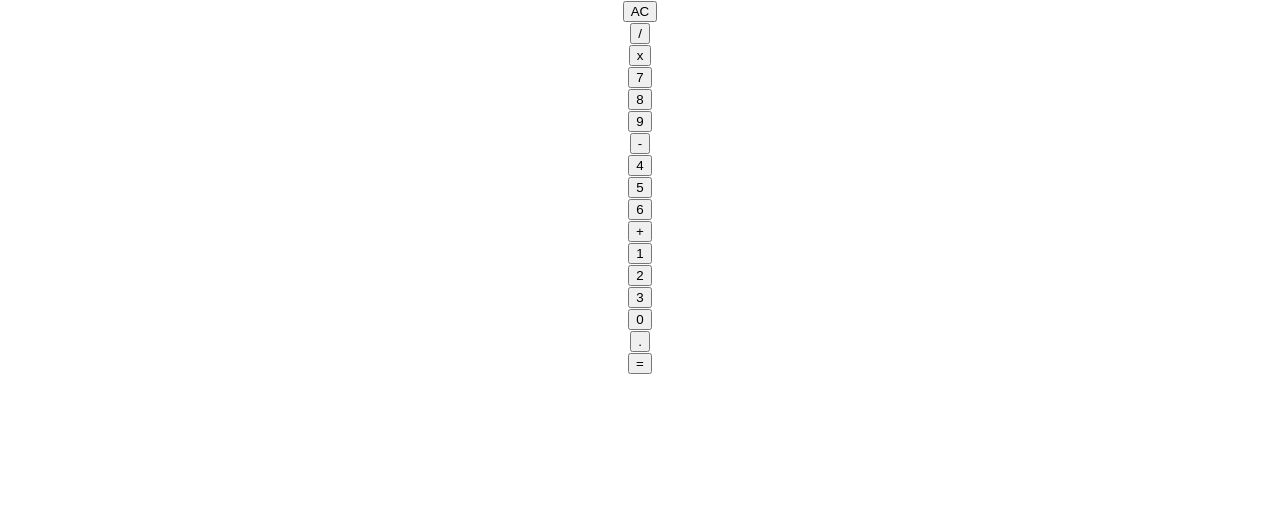
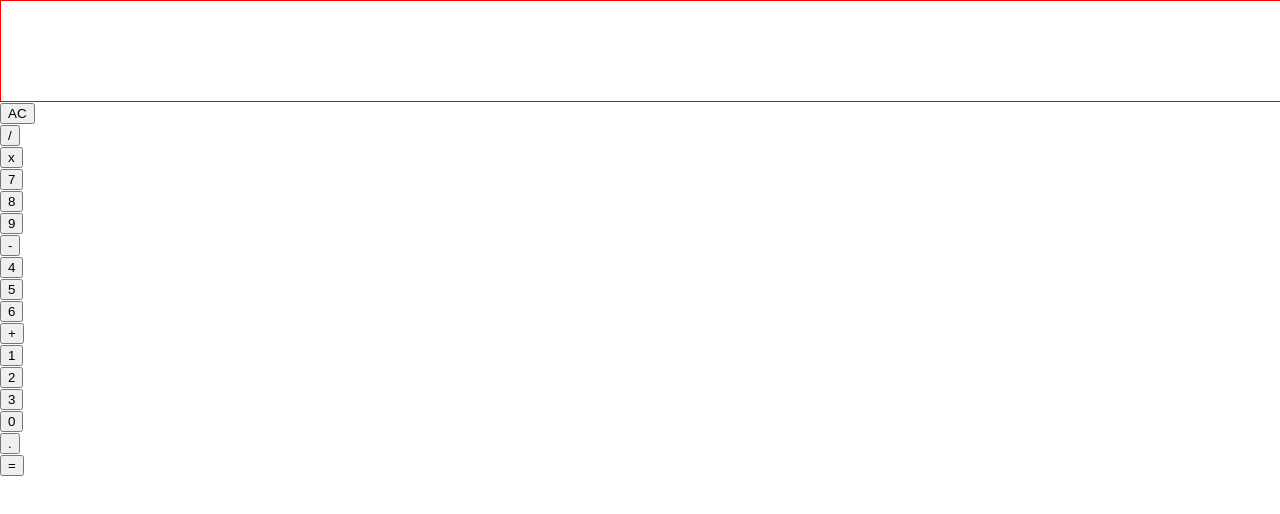
Before and after one commit to danielhcalhoun/react-calculator, a React (Create React App) app: page / in a window 1280 px wide. Shown: the top 514 px of the page. Built offline with nearby package versions, Linux system fonts and the light colour scheme.

Commit message:
map state to props in display component

```diff
--- a/src/App.css
+++ b/src/App.css
@@ -1,32 +1,5 @@
-.App {
-  text-align: center;
+#display {
+  border: 1px solid red;
+  height: 100px;
+  width: 100%;
 }
-
-.App-logo {
-  animation: App-logo-spin infinite 20s linear;
-  height: 40vmin;
-}
-
-.App-header {
-  background-color: #282c34;
-  min-height: 100vh;
-  display: flex;
-  flex-direction: column;
-  align-items: center;
-  justify-content: center;
-  font-size: calc(10px + 2vmin);
-  color: white;
-}
-
-.App-link {
-  color: #61dafb;
-}
-
-@keyframes App-logo-spin {
-  from {
-    transform: rotate(0deg);
-  }
-  to {
-    transform: rotate(360deg);
-  }
-}
--- a/src/containers/Display.js
+++ b/src/containers/Display.js
@@ -1,14 +1,21 @@
 import React, {Component} from 'react';
+import connect from "react-redux/es/connect/connect";
+import {updateDisplay} from "../actions";
 
 class Display extends Component {
   render() {
-    const {inputs} = this.props;
     return (
       <div id="display">
-        {inputs}
+        {this.props.display}
       </div>
     );
   }
 }
 
-export default Display;
+const mapStateToProps = (state) => {
+  return {
+    display: state.display
+  }
+};
+
+export default connect(mapStateToProps, {updateDisplay})(Display);
```
